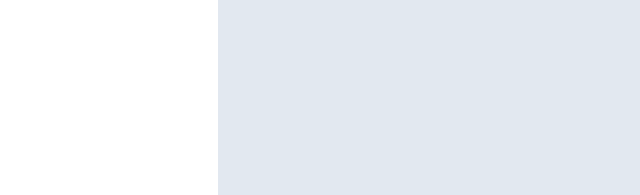
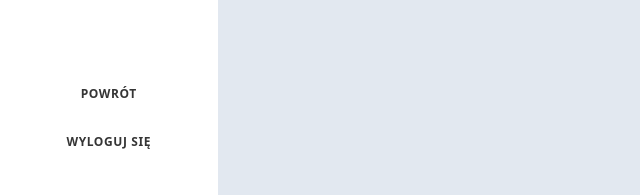
Before and after one commit to danielkasprzak/MStudio, a React (Vite) app in the folder barber-panel/: page /admin in a window 1280 px wide. Shown: the part 602-797 px from the top of the page, without its empty margins (0-640 px from the left). Built offline with nearby package versions, Linux system fonts and the light colour scheme.

Commit message:
New buttons

```diff
--- a/barber-panel/src/components/admin/SidePanel.tsx
+++ b/barber-panel/src/components/admin/SidePanel.tsx
@@ -3,12 +3,18 @@ import Title from "./Title";
 
 export default () => {
     return (
-        <div className='sticky top-0 h-screen bg-white w-auto flex flex-col text-charcoal'>
-            <Title padding='16'>MSTUDIO</Title>
+        <div className='sticky top-0 h-screen bg-white w-auto flex flex-col justify-between text-charcoal'>
+            <div className="flex flex-col">
+                <Title padding='16'>MSTUDIO</Title>
 
-            <SmallButton>Panel</SmallButton>
-            <SmallButton>Rezerwacje</SmallButton>
-            <SmallButton>Oferta</SmallButton>
+                <SmallButton>Panel</SmallButton>
+                <SmallButton>Rezerwacje</SmallButton>
+                <SmallButton>Oferta</SmallButton>
+            </div>
+            <div className="flex flex-col pb-8">
+                <SmallButton>Powrót</SmallButton>
+                <SmallButton>Wyloguj się</SmallButton>
+            </div>
         </div>
     )
 }
```
